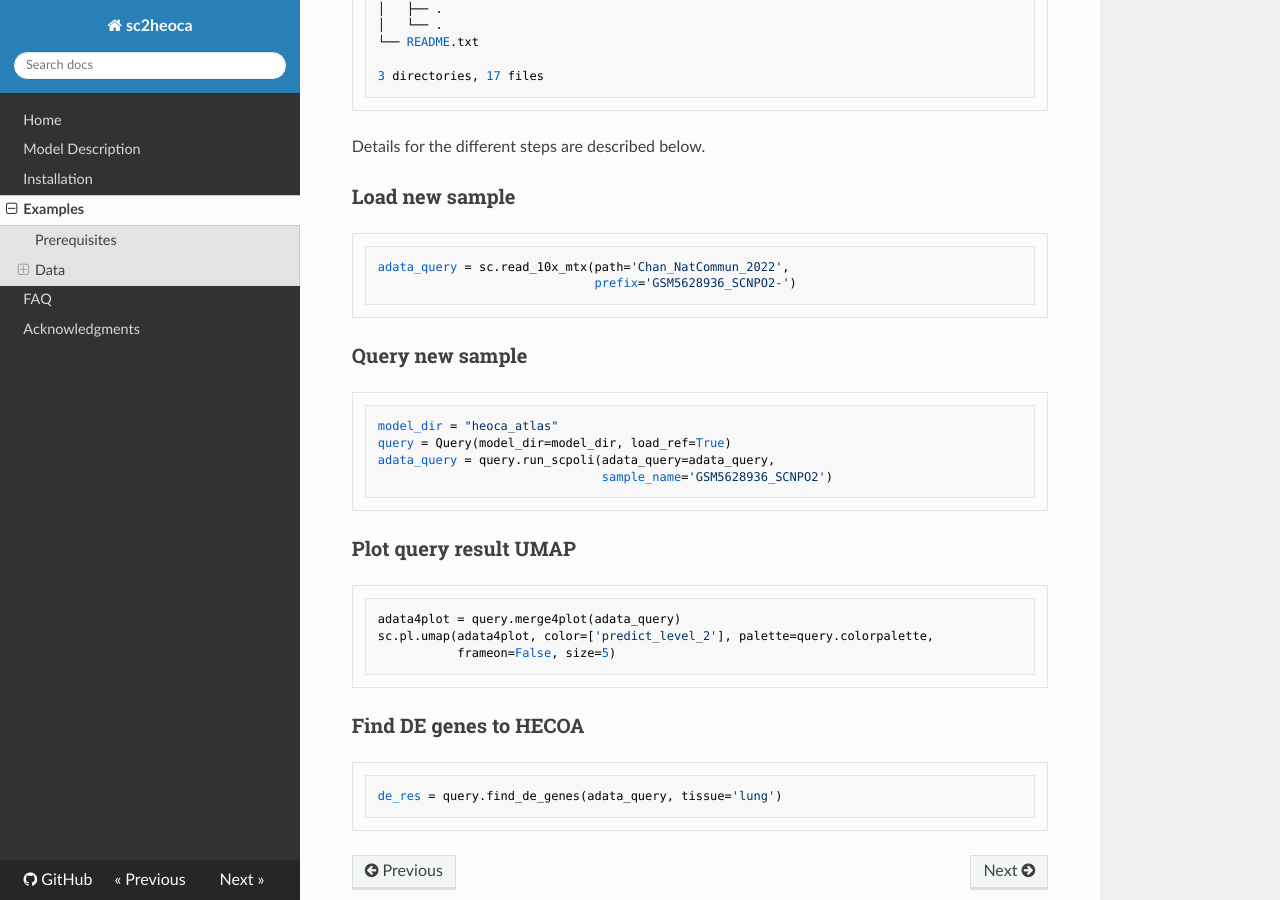
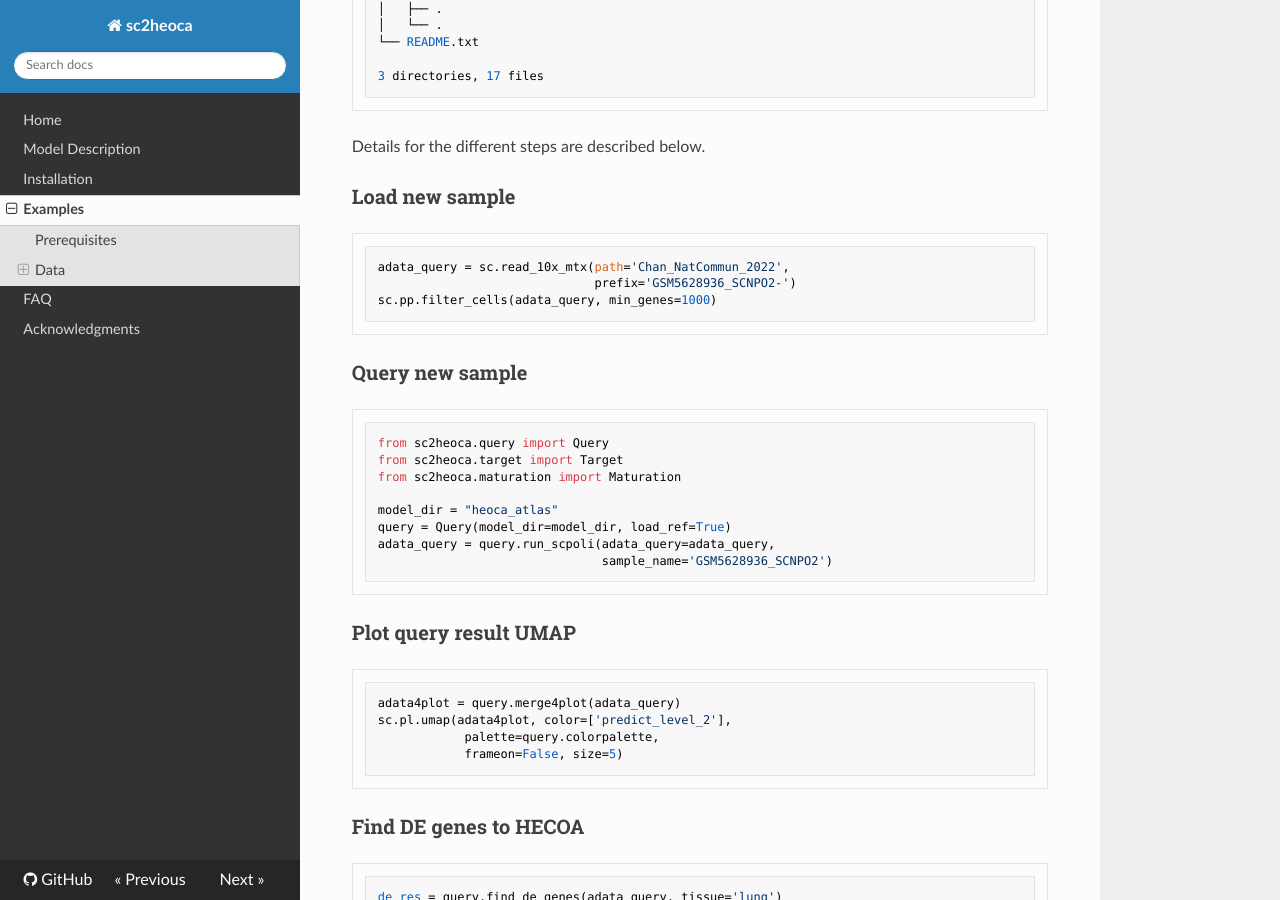
Before and after one commit to devsystemslab/sc2heoca, an MkDocs documentation site: the page built from docs/examples.md, in a window 1280 px wide and 900 px high, scrolled down 1070 px. Built offline with MkDocs 1.6.1, drawn with Linux system fonts in a browser that asks for light colours; nearby versions of some CDN libraries.

Commit message:
update example

````diff
--- a/docs/examples.md
+++ b/docs/examples.md
@@ -54,9 +54,14 @@ Details for the different steps are described below.
 ```
 adata_query = sc.read_10x_mtx(path='Chan_NatCommun_2022',
                               prefix='GSM5628936_SCNPO2-')
+sc.pp.filter_cells(adata_query, min_genes=1000)
 ```
 ### Query new sample
 ```
+from sc2heoca.query import Query
+from sc2heoca.target import Target
+from sc2heoca.maturation import Maturation
+
 model_dir = "heoca_atlas"
 query = Query(model_dir=model_dir, load_ref=True)
 adata_query = query.run_scpoli(adata_query=adata_query,
@@ -66,8 +71,9 @@ adata_query = query.run_scpoli(adata_query=adata_query,
 ### Plot query result UMAP
 ```
 adata4plot = query.merge4plot(adata_query)
-sc.pl.umap(adata4plot, color=['predict_level_2'], palette=query.colorpalette,
-           frameon=False, size=5)
+sc.pl.umap(adata4plot, color=['predict_level_2'],
+            palette=query.colorpalette,
+            frameon=False, size=5)
 ```
 
 ### Find DE genes to HECOA
````
